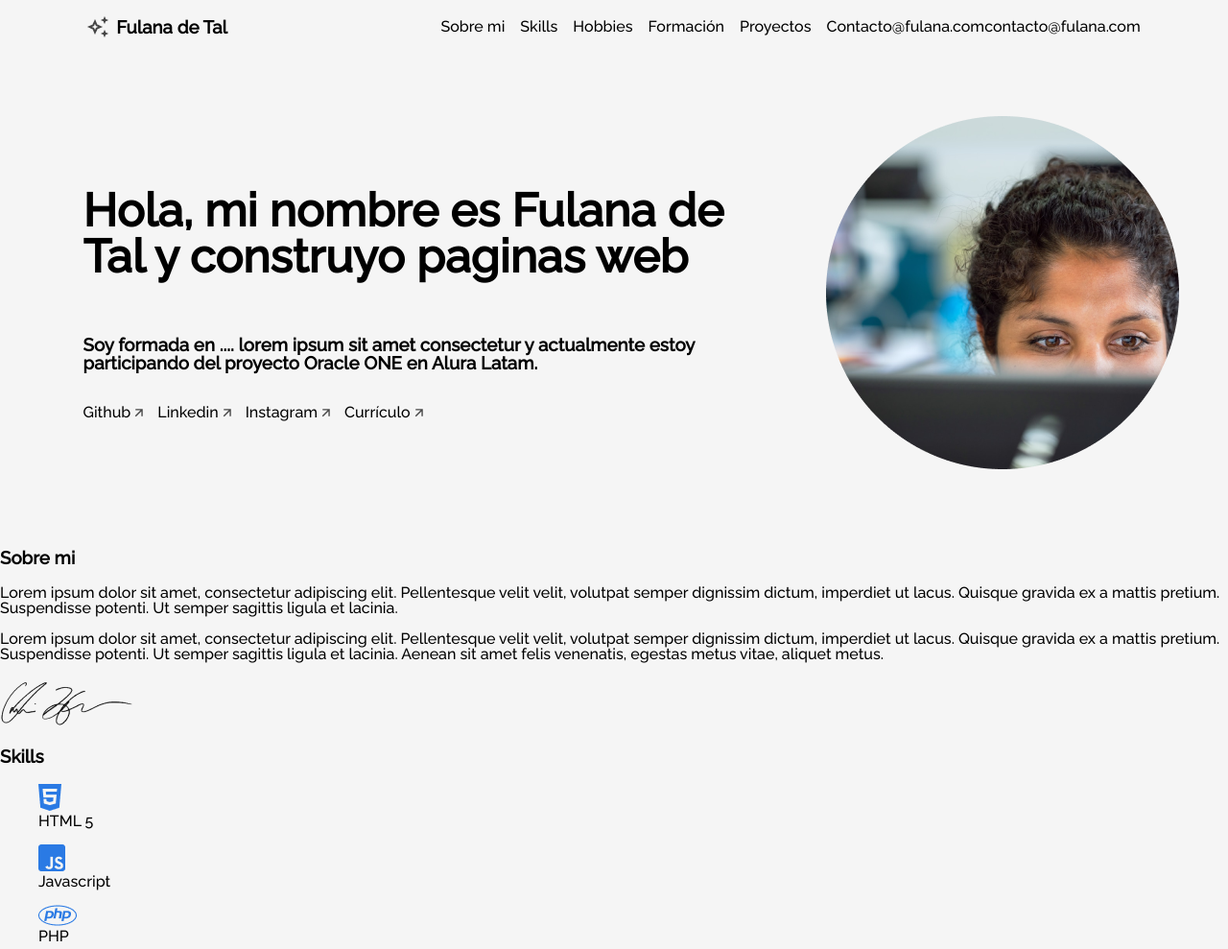
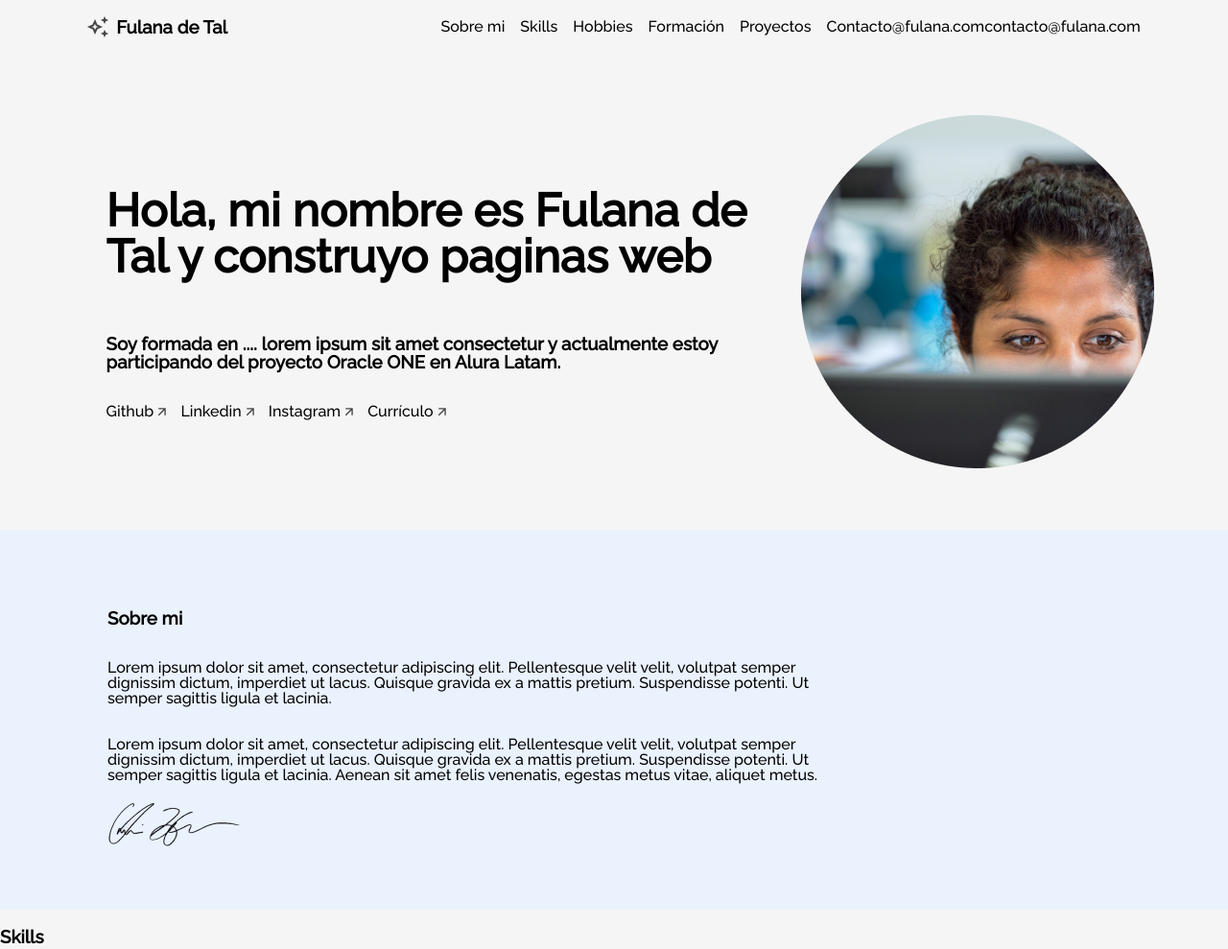
Before and after one commit to GabiiF/mi-portafolio, a plain HTML site: page index.html in a window 1280 px wide. Shown: the top 989 px of the page at 96% size. Drawn offline with Linux system fonts and the light colour scheme.

Commit message:
modificaciones en Sección About

```diff
--- a/css/style.css
+++ b/css/style.css
@@ -72,13 +72,14 @@ section.title{
     display: flex;
     justify-content:space-around;
     /*margin: 5% 7%;*/
-    padding: 5% 4%;
+
 }
 
 .title__div{
     display: flex;
     flex-direction: row-reverse;
     align-items: center;
+    padding: 5% 6%;
 }
 
 .title__container{
@@ -97,14 +98,20 @@ section.title{
     padding: 0;
 }
 
-
-
-
-
 /*Sección About*/
 
 section.about{
+    display: flex;
+    background-color: #EAF2FD;
+    /*justify-content: space-around;*/
+}
 
+.about__container{
+    display: flex;
+    flex-direction: column;
+    width: 60%;
+    align-items: flex-start;
+    padding: 4em 7em;
 }
 
 /*Sección Hobbies*/
```
